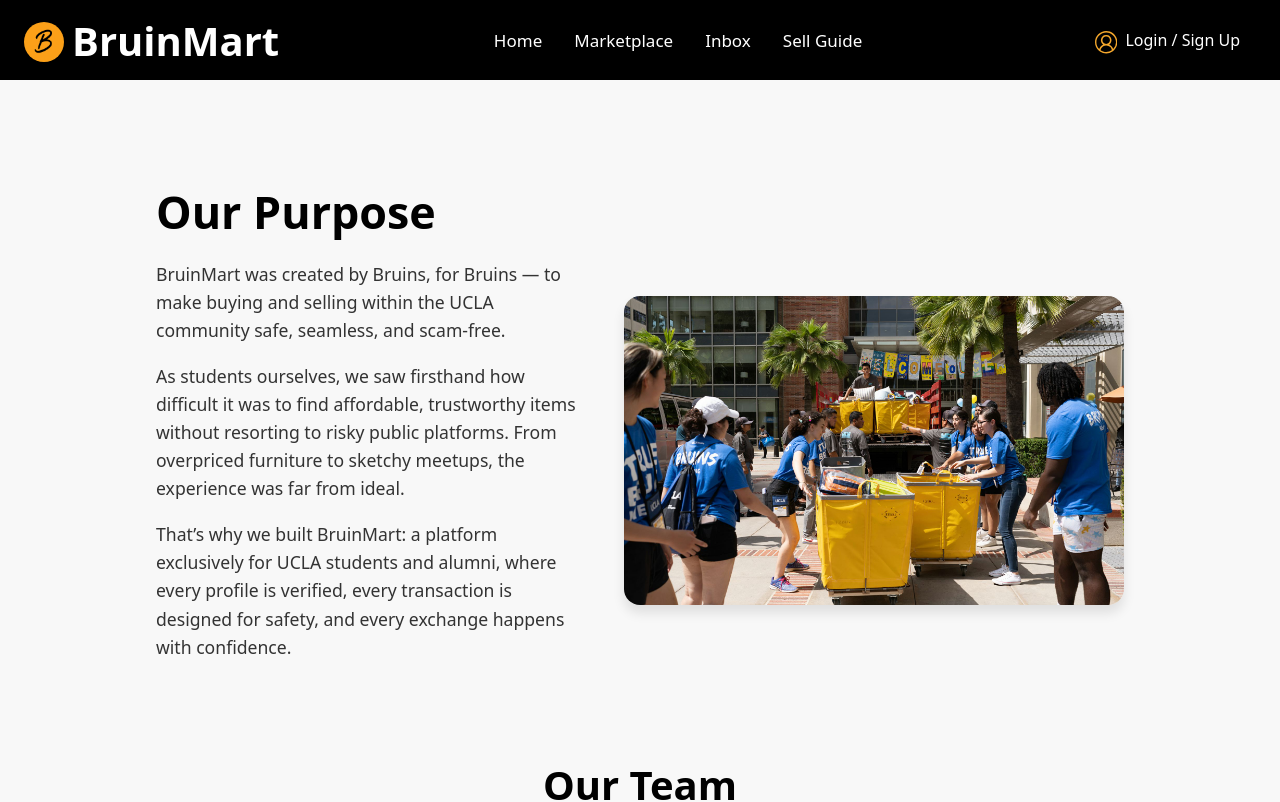
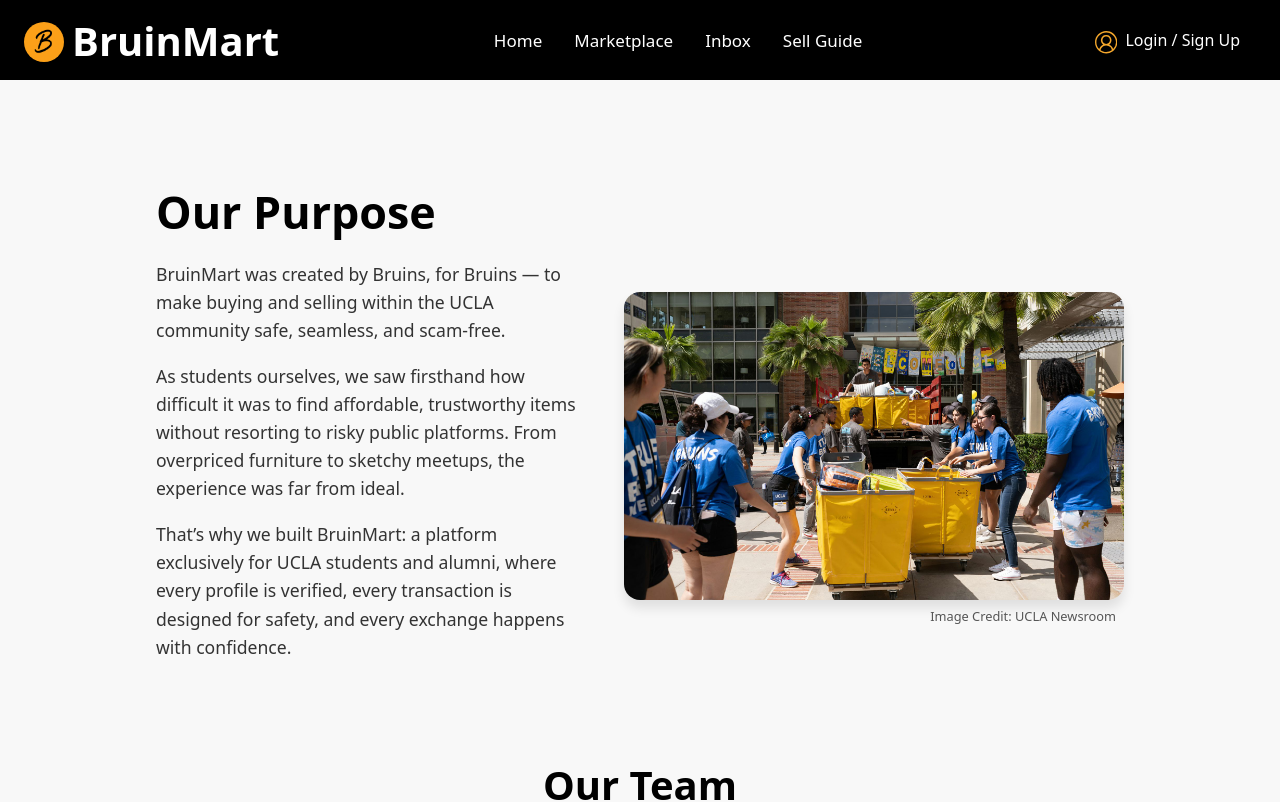
Before and after one commit to ythou00/BruinMart_Official, a React (Vite) app: page /about-us in a window 1280 px wide. Shown: the top 802 px of the page. Built offline with nearby package versions, Linux system fonts and the light colour scheme; a web font is replaced by a local one.

Commit message:
edited the credit for image

```diff
--- a/src/component/about.css
+++ b/src/component/about.css
@@ -48,6 +48,33 @@
     font-size: 2.5rem;
 }
 
+.image-wrapper {
+  display: flex;
+  flex-direction: column;
+  align-items: flex-end;
+  margin-top: 1rem;
+}
+
+.image-credit-about {
+  font-size: 0.8rem;
+  color: #555;
+  margin-top: 0.4rem;
+  margin-right: 0.5rem;
+}
+
+.image-credit-about a {
+  color: #555;
+  text-decoration: none;
+}
+
+.image-credit-about a:hover,
+.image-credit-about a:focus {
+  text-decoration: underline;
+  background: none;
+  outline: none;
+}
+
+
 /* Responsive tweak */
 @media (max-width: 768px) {
   .about-purpose {
--- a/src/component/about.jsx
+++ b/src/component/about.jsx
@@ -27,11 +27,23 @@ export default function About() {
                     happens with confidence.
                     </p>
                 </div>
-                <img
-                    src={moveInImage}
-                    alt="UCLA Students collaborating"
-                    className="purpose-image"
-                />
+                <div className="image-wrapper">
+                    <img
+                        src={moveInImage}
+                        alt="UCLA Students collaborating"
+                        className="purpose-image"
+                    />
+                    <div className="image-credit-about">
+                        Image Credit:{' '}
+                        <a
+                        href="https://newsroom.ucla.edu/releases/welcome-to-the-new-year-bruins"
+                        target="_blank"
+                        rel="noopener noreferrer"
+                        >
+                        UCLA Newsroom
+                        </a>
+                    </div>
+                </div>
             </div>
             <h1 className="team-title">Our Team</h1>
             <MemberCard
--- a/src/component/heroSection.jsx
+++ b/src/component/heroSection.jsx
@@ -15,7 +15,7 @@ export default function HeroSection() {
         <Link to="/SearchPage" className="shop-button">Shop Now ⟶</Link>
       </div>
       <div className="image-credit">
-        Source:{' '}
+        Image Credit:{' '}
         <a
             href="https://newsroom.ucla.edu/stories/new-apartments-for-students-fall-2022"
             target="_blank"
```
